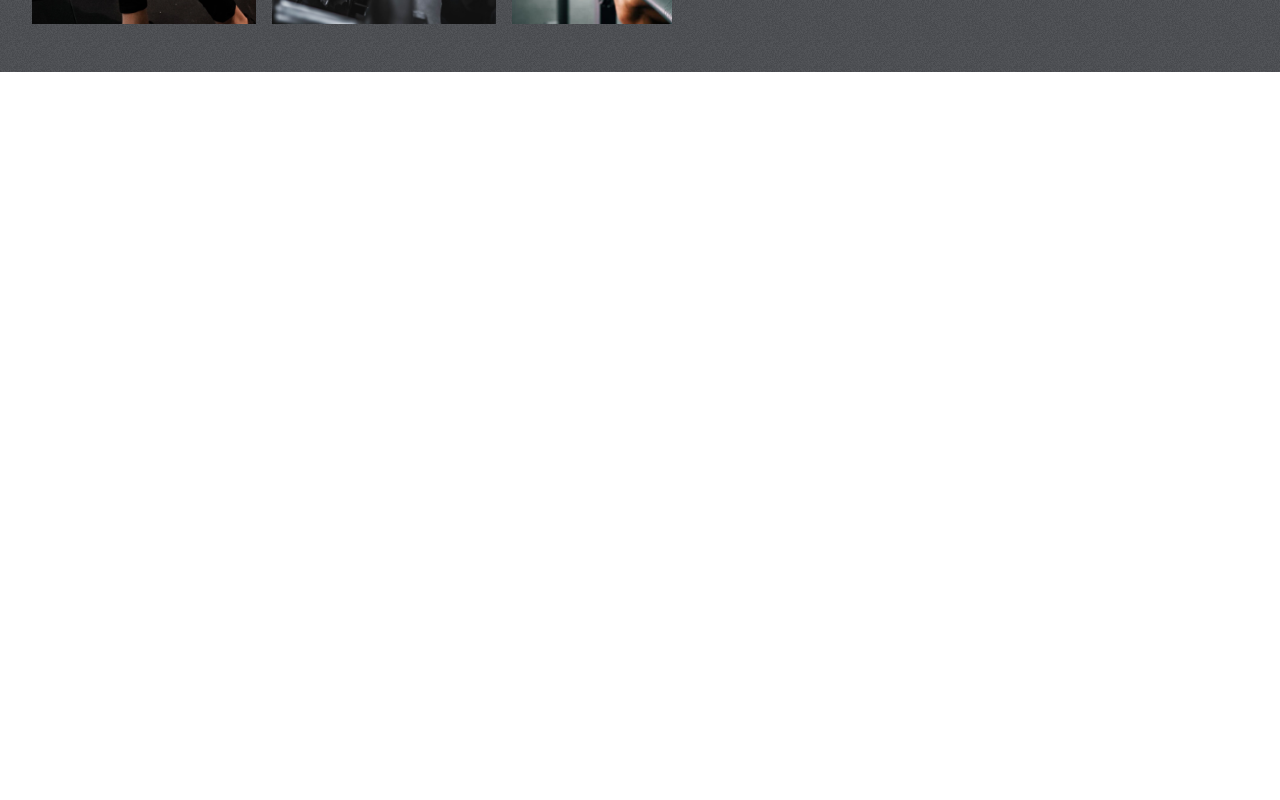
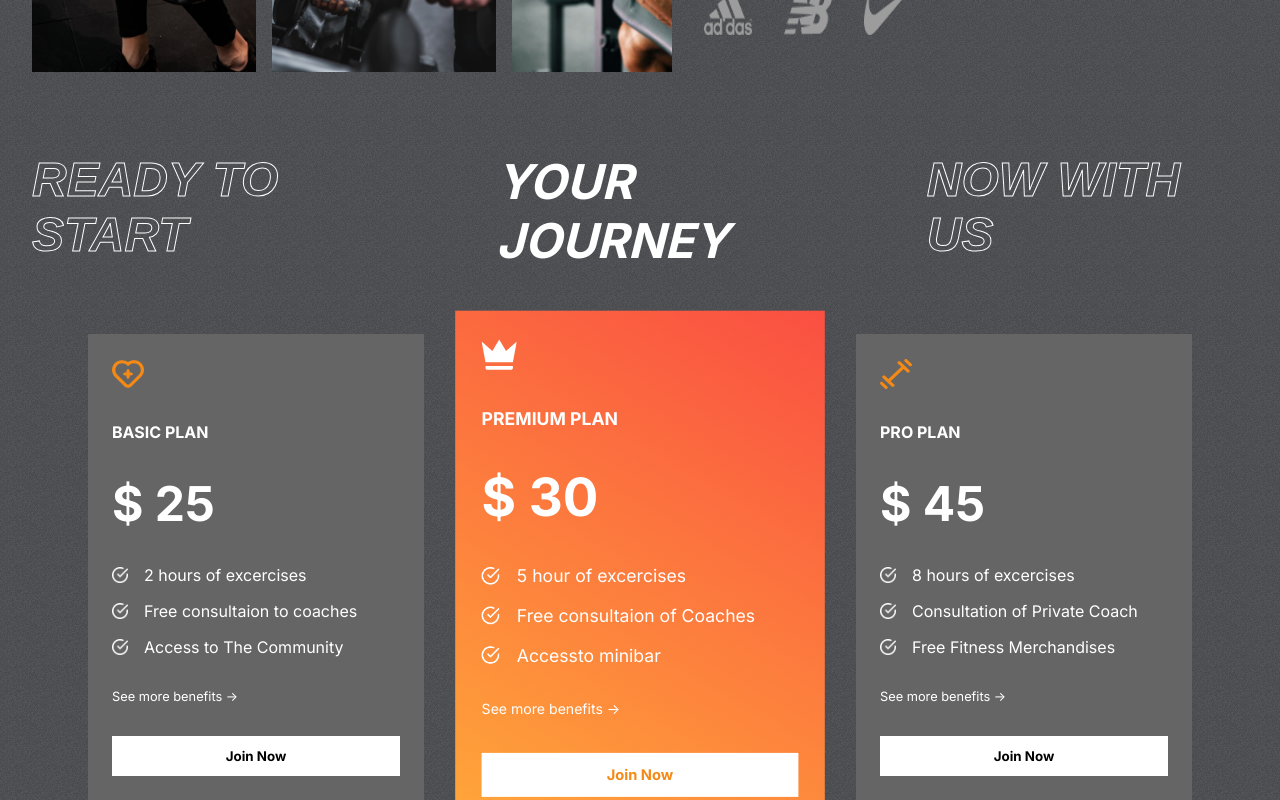
Before and after one commit to Mohamedadelsaleh/Gym-App, a React (Create React App) app: page / in a window 1280 px wide. Shown: the part 1744-2544 px from the top of the page. Before the commit the page ends 1816 px from the top, so only its background shows below. Built offline with nearby package versions, Linux system fonts and the light colour scheme.

Commit message:
Plans component

```diff
--- a/src/App.js
+++ b/src/App.js
@@ -1,5 +1,6 @@
 import './App.css';
 import Hero from './Components/Hero/Hero';
+import Plans from './Components/Plans/Plans';
 import Programs from './Components/Programs/Programs';
 import Reasons from './Components/Reasons/Reasons';
 
@@ -10,6 +11,7 @@
         <Hero />
         <Programs />
         <Reasons />
+        <Plans />
     </div>
   );
 }
--- /dev/null
+++ b/src/Components/Plans/Plans.css
@@ -0,0 +1,86 @@
+.plans-container {
+    display: flex;
+    flex-direction: column;
+    padding: 0 2rem;
+    gap: 4rem;
+    position: relative;
+
+}
+
+.plans-header {
+    display: flex;
+    gap: 4rem;
+    font-weight: bold;
+    font-size: 3rem;
+    justify-content: center;
+    color: white;
+    text-transform: uppercase;
+    font-style: italic;
+}
+
+.plans {
+    display: flex;
+    align-items: center;
+    justify-content: center;
+    gap: 3rem;
+}
+
+.plan {
+    display: flex;
+    flex-direction: column;
+    background: var(--caloryCard);
+    color: white;
+    gap: 2rem;
+    padding: 1.5rem;
+    width: 18rem;
+}
+
+.plan:nth-child(2){
+    background: var(--planCard);
+    transform: scale(1.1);
+
+}
+
+.plan > svg {
+    width: 2rem;
+    height: 2rem;
+    fill: var(--orange);
+}
+
+.plan > :nth-child(2) {
+    font-size: 1rem;
+    font-weight: bold;
+}
+
+.plan > :nth-child(3){
+    font-size: 3rem;
+    font-weight: bold;
+}
+
+.plan > :nth-child(5){
+    font-size: 0.8rem;
+}
+
+.features {
+    display: flex;
+    flex-direction: column;
+    gap: 1rem;
+}
+
+.feature {
+    display: flex;
+    align-items: center;
+    gap: 1rem;
+}
+
+.feature > img {
+    width: 1rem;
+}
+
+.plans > :nth-child(2) > svg {
+    fill: white;
+}
+
+.plans > :nth-child(2) > button{
+    color: var(--orange);
+}
--- /dev/null
+++ b/src/Components/Plans/Plans.jsx
@@ -0,0 +1,43 @@
+import React from 'react'
+import './Plans.css'
+import {plansData} from '../../data/plansData'
+import whiteTick from '../../assets/whiteTick.png'
+const Plans = () => {
+    return (
+        <div className="plans-container">
+            <div className="plans-header">
+                <span className='stroke-text'>READY TO START</span>
+                <span>YOUR JOURNEY</span>
+                <span className='stroke-text'>NOW WITH US</span>
+            </div>
+            <div className="plans">
+                {plansData.map((plan, idx)=>
+                        (
+                            <div className="plan" key={idx}>
+                                {plan.icon}
+                                <span>{plan.name}</span>
+                                <span>$ {plan.price}</span>
+                                <div className="features">
+                                    {plan.features.map((feature, idx)=>
+                                        (
+                                            <div className='feature' key={idx}>
+                                                <img src={whiteTick} alt='whiteTick' />
+                                                <span>{feature}</span>
+                                            </div>
+                                        )
+                                    )}
+                                </div>
+                                <div>
+                                    <span>See more benefits -&gt; </span>
+                                </div>
+                                <button className='btn'>Join Now</button>
+                            </div>
+                        )
+                    )
+                }
+            </div>
+        </div>
+    )
+}
+
+export default Plans
--- a/src/Components/Reasons/Reasons.css
+++ b/src/Components/Reasons/Reasons.css
@@ -19,7 +19,7 @@
 .left-reasons > :nth-child(1) {
     width: 14rem;
     grid-row: 1/3;
-    height: 30rem;
+    height: 33rem;
 }
 
 .left-reasons > :nth-child(2) {
@@ -32,14 +32,14 @@
     width: 14rem;
     grid-column: 2/3;
     grid-row: 2;
-    height: 13rem;
+    height: 16rem;
 }
 
 .left-reasons > :nth-child(4) {
     width: 10rem;
     grid-row: 2;
     grid-column: 3/4;
-    height: 13rem;
+    height: 16rem;
 }
 
 .right-reasons {
--- a/src/Components/Reasons/Reasons.jsx
+++ b/src/Components/Reasons/Reasons.jsx
@@ -41,6 +41,14 @@
                         <img src={tick} alt='tick' />
                         <span>RELIABLE PARTNERS</span>
                     </div>
+                    <div>
+                        <img src={tick} alt='tick' />
+                        <span>24/7 full equipped facility</span>
+                    </div>
+                    <div>
+                        <img src={tick} alt='tick' />
+                        <span>Reach your potential faster with a private consultation</span>
+                    </div>
                 </div>
                 <span style={{ color: "var(--gray)", fontWeight: "normal" }}>OUR PARTNERS</span>
                 <div className='partners'>
```
